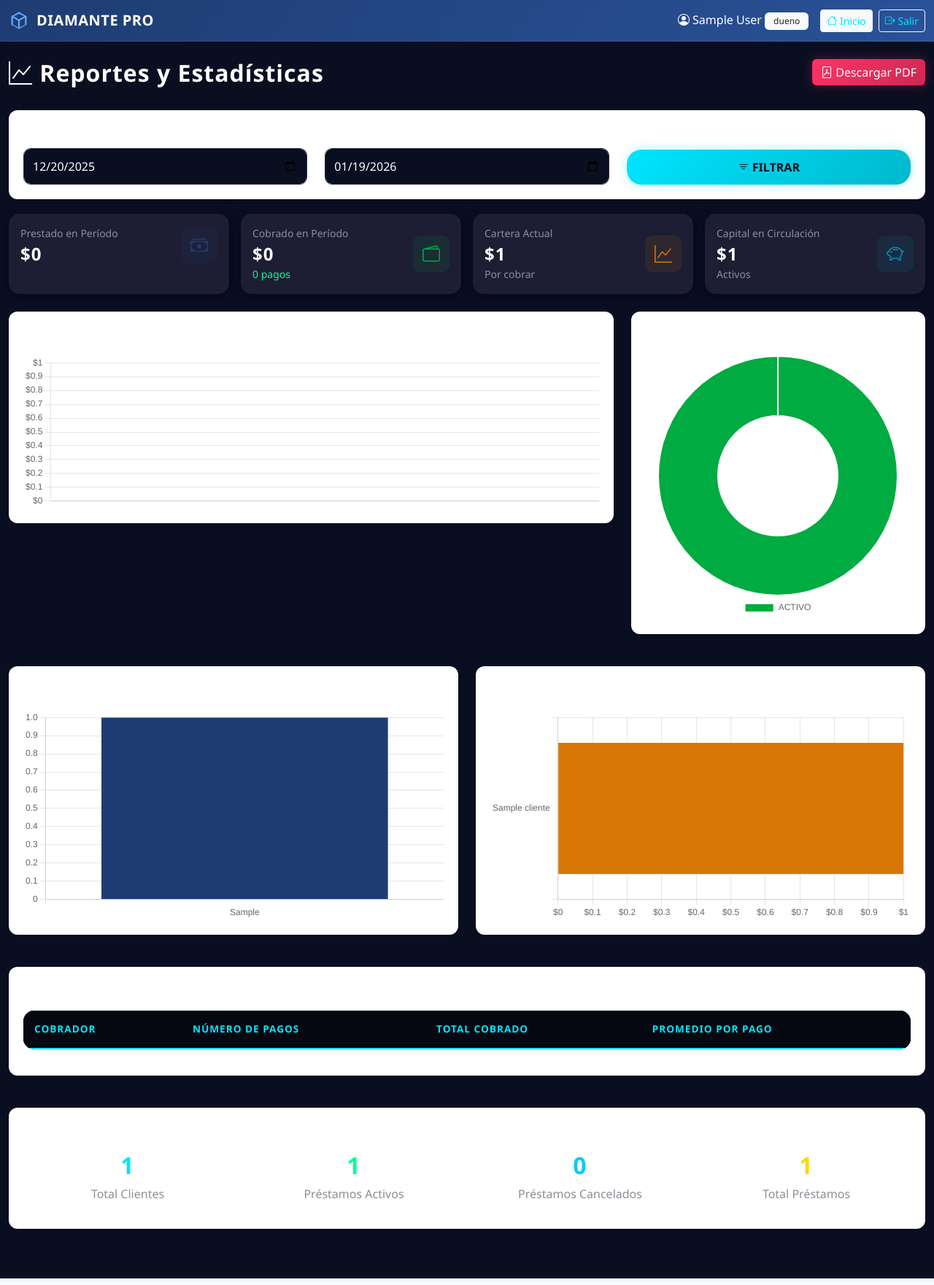
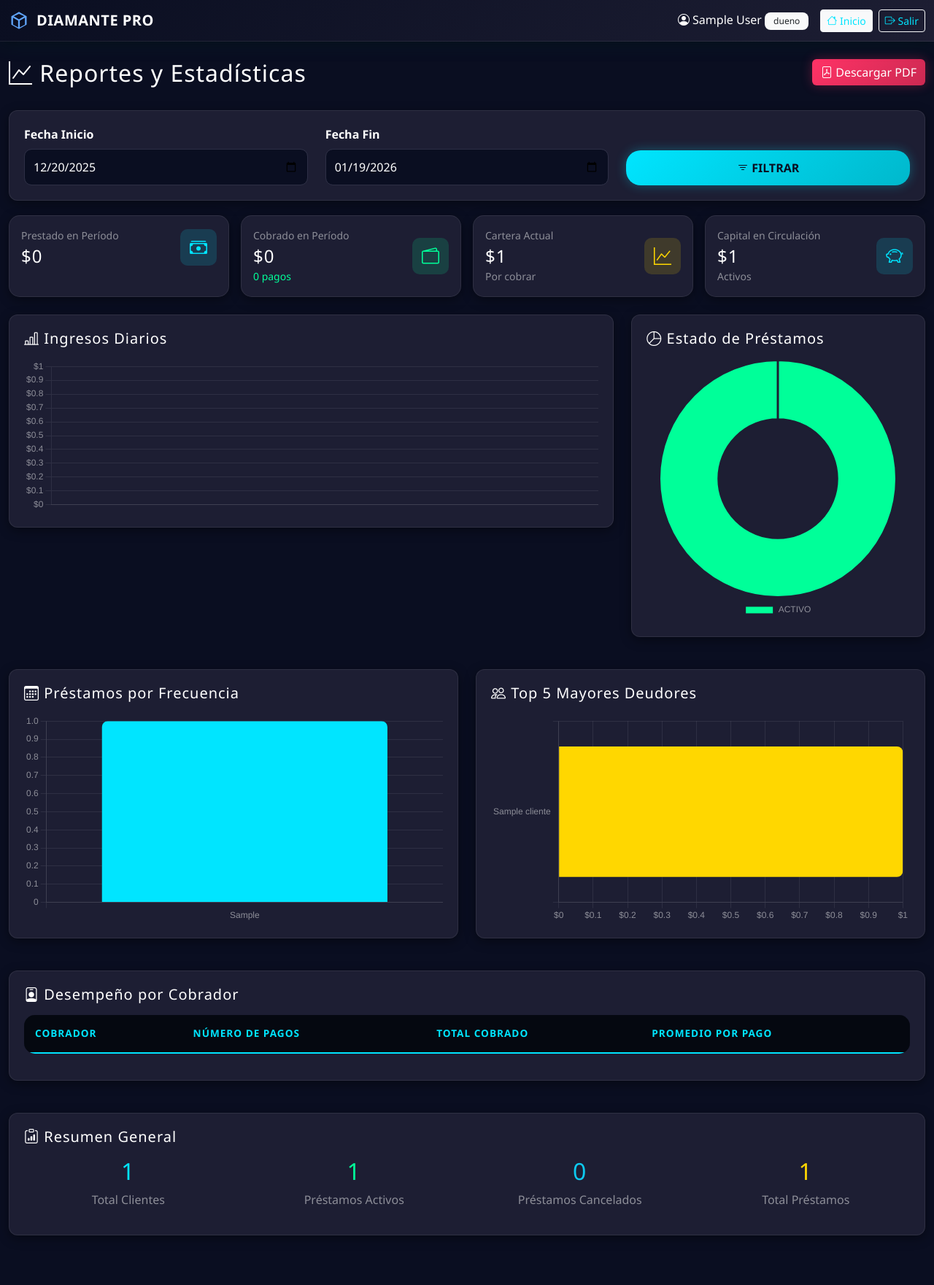
Before and after one commit to graciano90210/DIAMANTE-PRO, a Flask app: page /reportes in a window 1280 px wide. Shown: the whole page at 73% size. Run offline with Flask 3, Linux system fonts and the light colour scheme; the visitor is signed in with stand-in values (Sample User, id 1); tables that the repository leaves empty hold one stand-in row (values such as "Sample post"); lists and menus that the app fills with data are empty.

Commit message:
Reportes con tema Dark Tech - graficos oscuros

```diff
--- a/app/templates/reportes.html
+++ b/app/templates/reportes.html
@@ -8,47 +8,34 @@
     <link rel="stylesheet" href="https://cdn.jsdelivr.net/npm/bootstrap-icons@1.11.0/font/bootstrap-icons.css">
     <script src="https://cdn.jsdelivr.net/npm/chart.js@4.4.0/dist/chart.umd.js"></script>
     <style>
-        body {
-            background: #f5f7fa;
-            font-family: 'Segoe UI', Tahoma, Geneva, Verdana, sans-serif;
-        }
-        .navbar {
-            background: linear-gradient(135deg, #1e3c72 0%, #2a5298 100%) !important;
-            box-shadow: 0 2px 4px rgba(0, 0, 0, 0.1);
-        }
+        /* Reportes - Tema Dark Tech */
         .stat-card {
             border-radius: 12px;
-            border: none;
-            background: white;
+            border: 1px solid rgba(255, 255, 255, 0.08) !important;
+            background: #1D1E33 !important;
             transition: all 0.3s ease;
             height: 100%;
         }
         .stat-card:hover {
             transform: translateY(-3px);
-            box-shadow: 0 8px 16px rgba(0, 0, 0, 0.1);
+            box-shadow: 0 8px 20px rgba(0, 0, 0, 0.4), 0 0 15px rgba(0, 229, 255, 0.1) !important;
+            border-color: rgba(0, 229, 255, 0.3) !important;
         }
         .chart-container {
-            background: white;
+            background: #1D1E33 !important;
             border-radius: 12px;
             padding: 20px;
             margin-bottom: 20px;
-            box-shadow: 0 2px 4px rgba(0, 0, 0, 0.05);
+            box-shadow: 0 4px 15px rgba(0, 0, 0, 0.4);
+            border: 1px solid rgba(255, 255, 255, 0.08);
         }
         .filter-card {
-            background: white;
+            background: #1D1E33 !important;
             border-radius: 12px;
             padding: 20px;
             margin-bottom: 20px;
-            box-shadow: 0 2px 4px rgba(0, 0, 0, 0.05);
-        }
-        h2, h4, h5 {
-            color: #1f2937;
-            font-weight: 600;
-        }
-        .badge {
-            padding: 6px 12px;
-            border-radius: 6px;
-            font-weight: 500;
+            box-shadow: 0 4px 15px rgba(0, 0, 0, 0.4);
+            border: 1px solid rgba(255, 255, 255, 0.08);
         }
         .stat-icon {
             width: 50px;
@@ -59,10 +46,10 @@
             justify-content: center;
             font-size: 1.5rem;
         }
-        .icon-primary { background: rgba(30, 60, 114, 0.1); color: #1e3c72; }
-        .icon-success { background: rgba(0, 171, 65, 0.1); color: #00ab41; }
-        .icon-warning { background: rgba(217, 119, 6, 0.1); color: #d97706; }
-        .icon-info { background: rgba(8, 145, 178, 0.1); color: #0891b2; }
+        .icon-primary { background: rgba(0, 229, 255, 0.15); color: #00E5FF; }
+        .icon-success { background: rgba(0, 255, 153, 0.15); color: #00FF99; }
+        .icon-warning { background: rgba(255, 215, 0, 0.15); color: #FFD700; }
+        .icon-info { background: rgba(0, 229, 255, 0.15); color: #00E5FF; }
     </style>
 </head>
 <body>
@@ -490,13 +477,21 @@
     <script src="https://cdn.jsdelivr.net/npm/bootstrap@5.3.0/dist/js/bootstrap.bundle.min.js"></script>
     <script>
         // Configuración de colores
+        // Colores Dark Tech
         const colors = {
-            primary: '#1e3c72',
-            success: '#00ab41',
-            warning: '#d97706',
-            info: '#0891b2',
-            danger: '#dc2626'
+            primary: '#00E5FF',
+            success: '#00FF99',
+            warning: '#FFD700',
+            info: '#BB86FC',
+            danger: '#FF3366',
+            cyan: '#00E5FF',
+            text: '#8D8E98',
+            grid: 'rgba(255, 255, 255, 0.08)'
         };
+
+        // Configuración global para tema oscuro
+        Chart.defaults.color = '#8D8E98';
+        Chart.defaults.borderColor = 'rgba(255, 255, 255, 0.08)';
 
         // Gráfico de Pagos Diarios
         const ctxPagos = document.getElementById('chartPagosDiarios');
@@ -507,10 +502,13 @@
                 datasets: [{
                     label: 'Ingresos Diarios',
                     data: [{% for pago in pagos_por_dia %}{{ pago.total }}{% if not loop.last %},{% endif %}{% endfor %}],
-                    borderColor: colors.primary,
-                    backgroundColor: 'rgba(30, 60, 114, 0.1)',
+                    borderColor: colors.cyan,
+                    backgroundColor: 'rgba(0, 229, 255, 0.15)',
                     tension: 0.4,
-                    fill: true
+                    fill: true,
+                    pointBackgroundColor: colors.cyan,
+                    pointBorderColor: '#1D1E33',
+                    pointBorderWidth: 2
                 }]
             },
             options: {
@@ -521,11 +519,17 @@
                 scales: {
                     y: {
                         beginAtZero: true,
+                        grid: { color: colors.grid },
                         ticks: {
+                            color: colors.text,
                             callback: function(value) {
                                 return '$' + value.toLocaleString();
                             }
                         }
+                    },
+                    x: {
+                        grid: { color: colors.grid },
+                        ticks: { color: colors.text }
                     }
                 }
             }
@@ -539,13 +543,18 @@
                 labels: [{% for estado in estados_prestamos %}'{{ estado.estado }}'{% if not loop.last %},{% endif %}{% endfor %}],
                 datasets: [{
                     data: [{% for estado in estados_prestamos %}{{ estado.cantidad }}{% if not loop.last %},{% endif %}{% endfor %}],
-                    backgroundColor: [colors.success, colors.info, colors.warning, colors.danger]
+                    backgroundColor: [colors.success, colors.cyan, colors.warning, colors.danger],
+                    borderColor: '#1D1E33',
+                    borderWidth: 3
                 }]
             },
             options: {
                 responsive: true,
                 plugins: {
-                    legend: { position: 'bottom' }
+                    legend: {
+                        position: 'bottom',
+                        labels: { color: colors.text }
+                    }
                 }
             }
         });
@@ -559,7 +568,8 @@
                 datasets: [{
                     label: 'Cantidad',
                     data: [{% for freq in prestamos_por_frecuencia %}{{ freq.cantidad }}{% if not loop.last %},{% endif %}{% endfor %}],
-                    backgroundColor: [colors.primary, colors.success, colors.warning, colors.info]
+                    backgroundColor: [colors.cyan, colors.success, colors.warning, colors.info],
+                    borderRadius: 8
                 }]
             },
             options: {
@@ -568,7 +578,15 @@
                     legend: { display: false }
                 },
                 scales: {
-                    y: { beginAtZero: true }
+                    y: {
+                        beginAtZero: true,
+                        grid: { color: colors.grid },
+                        ticks: { color: colors.text }
+                    },
+                    x: {
+                        grid: { color: colors.grid },
+                        ticks: { color: colors.text }
+                    }
                 }
             }
         });
@@ -582,7 +600,8 @@
                 datasets: [{
                     label: 'Saldo Pendiente',
                     data: [{% for deudor in top_deudores %}{{ deudor.saldo_actual }}{% if not loop.last %},{% endif %}{% endfor %}],
-                    backgroundColor: colors.warning
+                    backgroundColor: colors.warning,
+                    borderRadius: 8
                 }]
             },
             options: {
@@ -594,11 +613,17 @@
                 scales: {
                     x: {
                         beginAtZero: true,
+                        grid: { color: colors.grid },
                         ticks: {
+                            color: colors.text,
                             callback: function(value) {
                                 return '$' + value.toLocaleString();
                             }
                         }
+                    },
+                    y: {
+                        grid: { color: colors.grid },
+                        ticks: { color: colors.text }
                     }
                 }
             }
```
